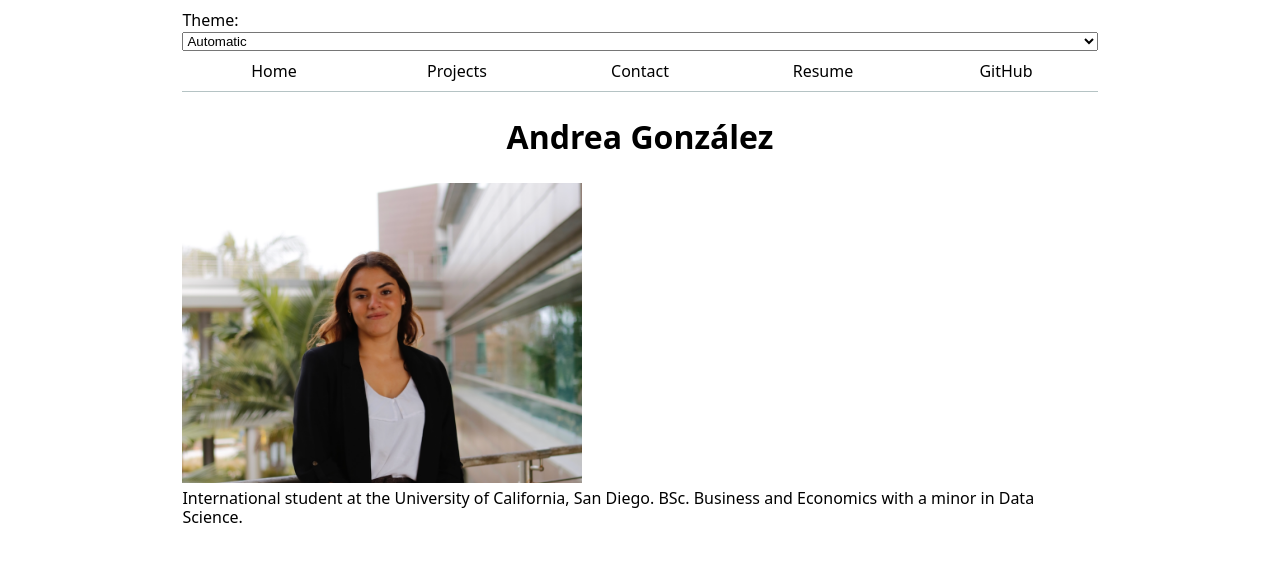
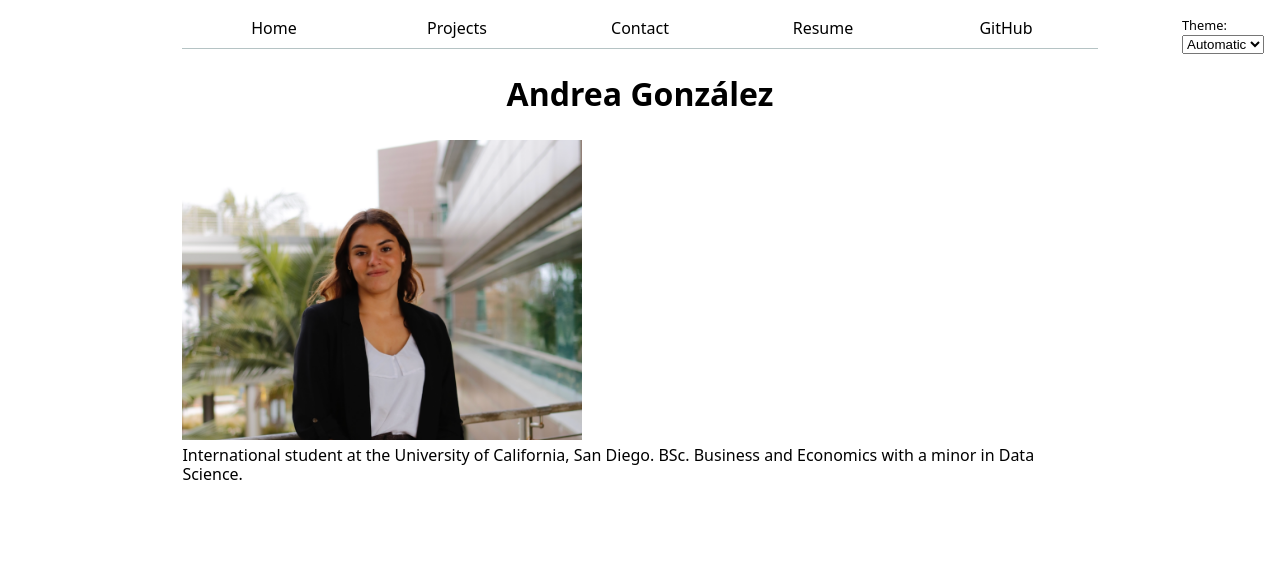
Before and after one commit to andiigonzalez/portfolio, a plain HTML site: page index.html in a window 1280 px wide. Drawn offline with Linux system fonts and the light colour scheme.

Commit message:
Update style.css

```diff
--- a/style.css
+++ b/style.css
@@ -16,6 +16,13 @@ body {
   h1 {
     text-align: center;
   }
+.color-scheme {
+  position: absolute;
+  top: 1rem;
+  right: 1rem;
+  font-size: 80%;
+  font-family: inherit;
+}
 
 /* >>>>>>>>>>>>>>>>>>>> NAVIGATION <<<<<<<<<<<<<<<<<<<< */
 
@@ -56,6 +63,7 @@ nav {
     }
 
   }
+
 /* >>>>>>>>>>>>>>>>>>>> PROJECTS <<<<<<<<<<<<<<<<<<<< */
 
 .projects{
```
